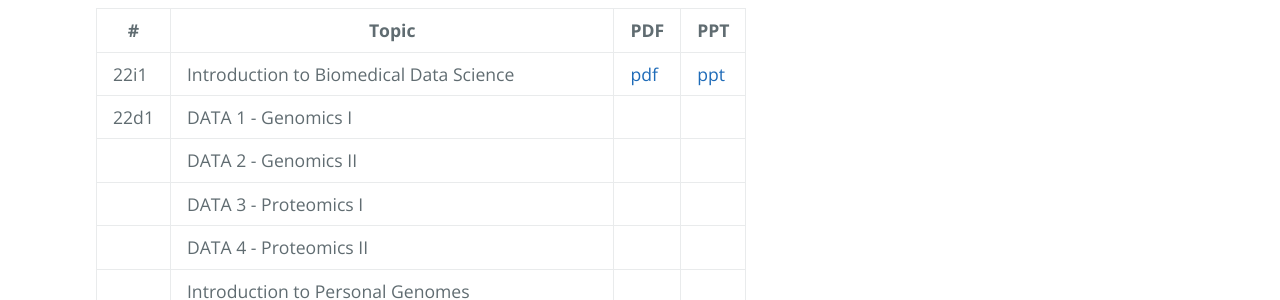
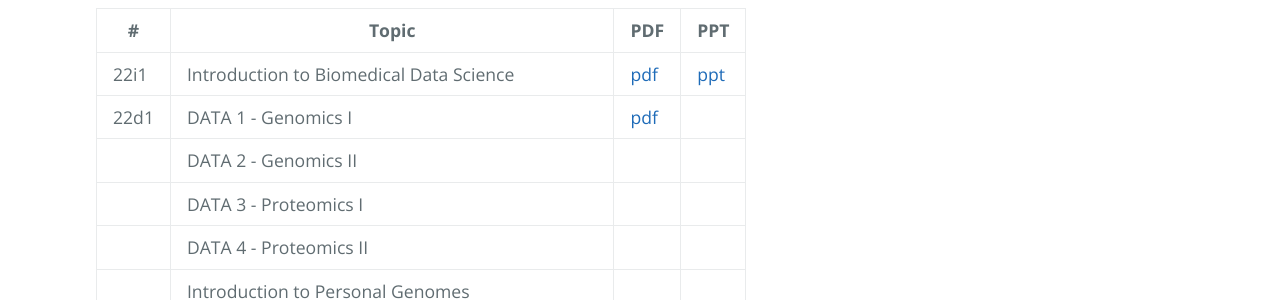
Before and after one commit to gersteinlab/cbb752b23, a Jekyll site: the page built from syllabus.md, in a window 1280 px wide and 900 px high, scrolled down 2064 px. Shown: the part 155-455 px from the top of the window. Built offline with Jekyll 4.4.1, drawn with Linux system fonts in a browser that asks for light colours.

Commit message:
Update syllabus.md

```diff
--- a/syllabus.md
+++ b/syllabus.md
@@ -50,7 +50,7 @@ See lab [permissions statement](https://sites.gersteinlab.org/permissions/) in r
 | #    | Topic                                           | PDF                                                                                                       | PPT                                                                                                       |
 | ---- | ----------------------------------------------- | --------------------------------------------------------------------------------------------------------- | --------------------------------------------------------------------------------------------------------- |
 | 22i1 | Introduction to Biomedical Data Science         | [pdf](http://files2.gersteinlab.org/public-docs/2022/01.31/cbb752-MG-spr22-22i1-biomed-datasci-intro.pdf) | [ppt](http://files2.gersteinlab.org/public-docs/2022/01.31/cbb752-MG-spr22-22i1-biomed-datasci-intro.ppt) |
-| 22d1 | DATA 1 - Genomics I                             |                                                                                                           |                                                                                                           |
+| 22d1 | DATA 1 - Genomics I                             | [pdf](http://files2.gersteinlab.org/public-docs/2022/01.31/220131_Genomics_I_handout_version.pdf)         |                                                                                                           |
 |      | DATA 2 - Genomics II                            |                                                                                                           |                                                                                                           |
 |      | DATA 3 - Proteomics I                           |                                                                                                           |                                                                                                           |
 |      | DATA 4 - Proteomics II                          |                                                                                                           |                                                                                                           |
```
